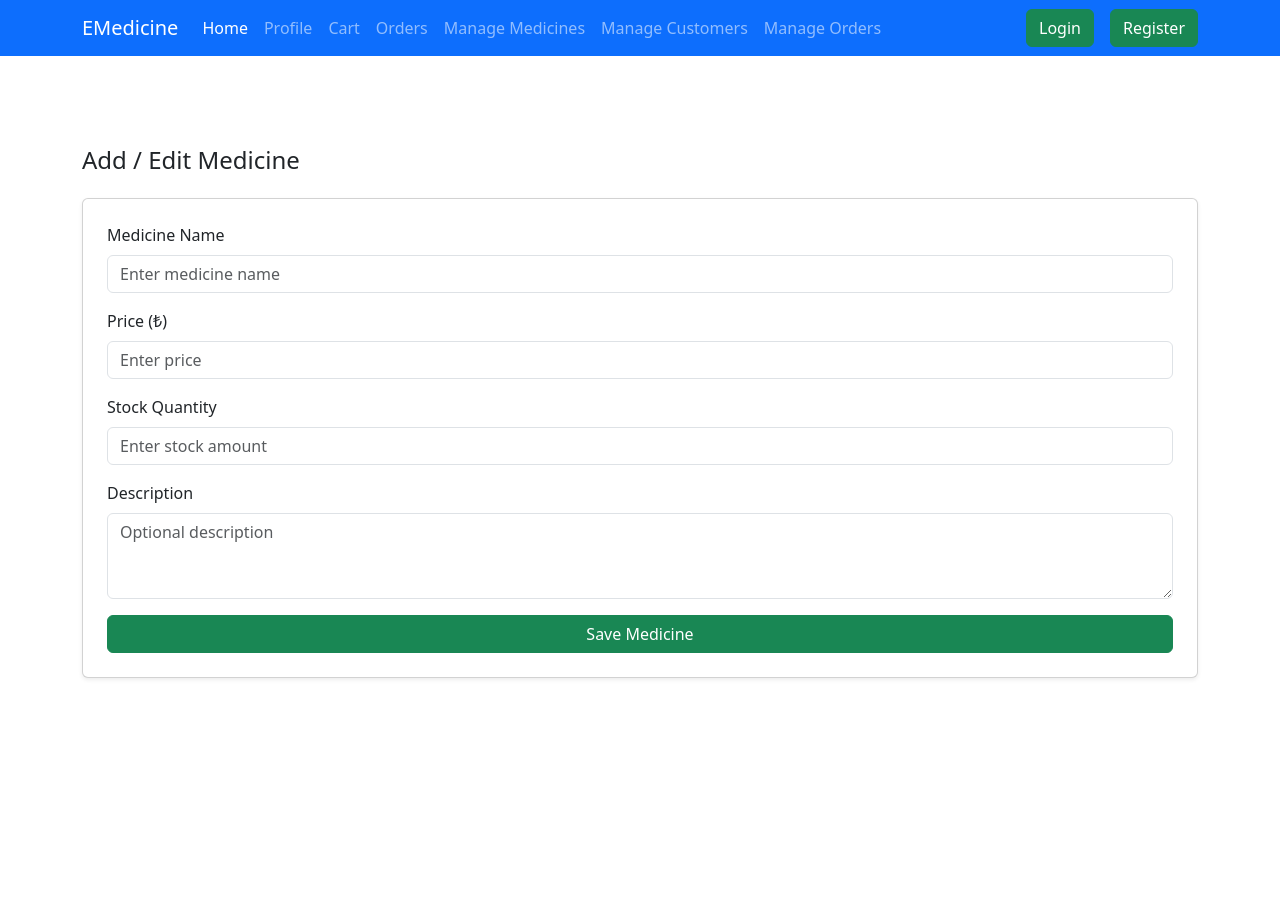
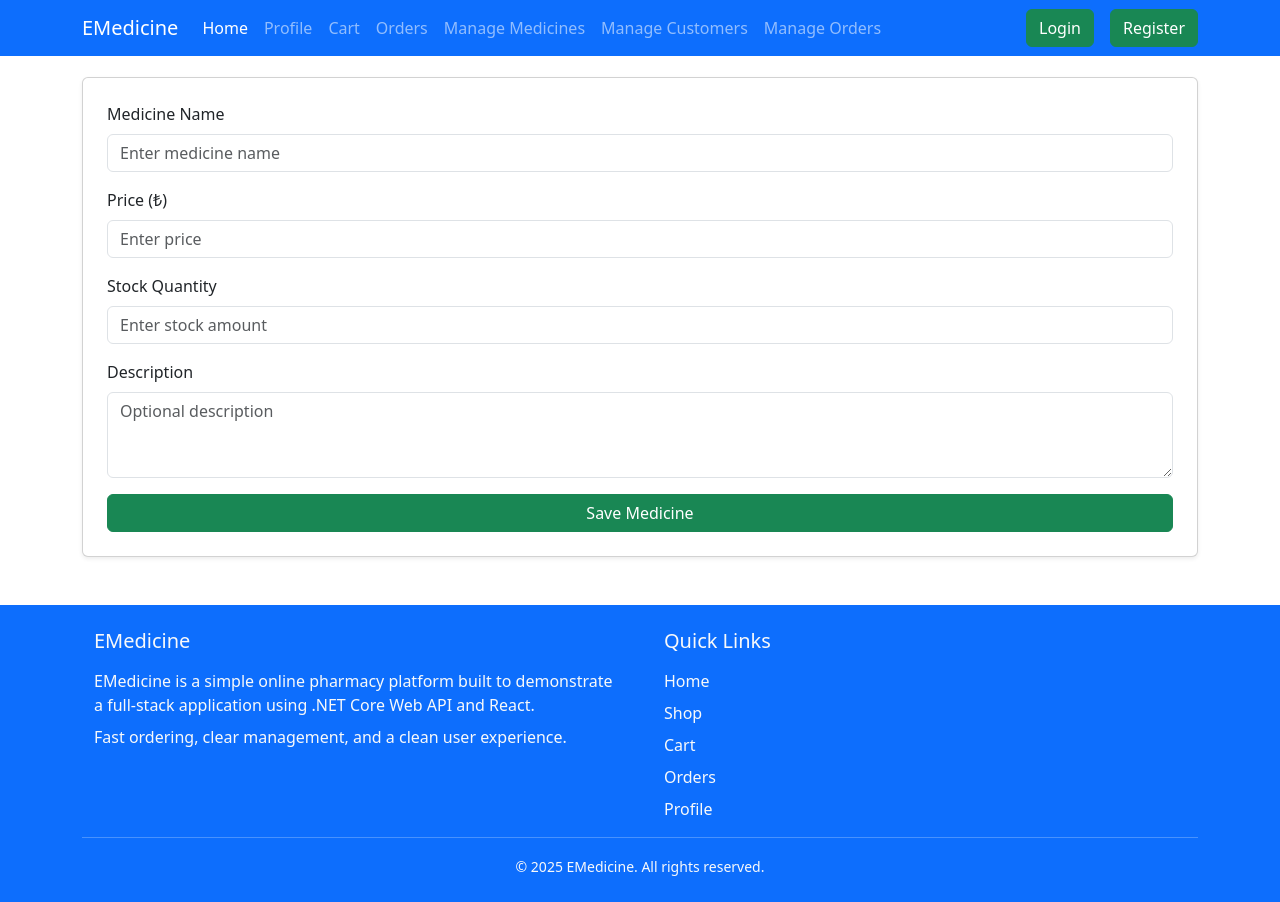
Before and after one commit to Khalid-Agha-2000/E-Medicine-Store-ASP.NET-Core-, a React (Vite) app in the folder Frontend/EMedicine-Frontend/: page /addeditmedicine in a window 1280 px wide. Before the commit the page ends 800 px from the top, so only its background shows below. Built offline with nearby package versions, Linux system fonts and the light colour scheme.

Commit message:
Added basic footer accross the site

```diff
--- /dev/null
+++ b/Frontend/EMedicine-Frontend/src/components/Footer.jsx
@@ -0,0 +1,40 @@
+export default function Footer() {
+    return (
+        <footer className="bg-primary text-light mt-5">
+            <div className="container py-4">
+                <div className="row">
+
+                    <div className="col-md-6 px-4">
+                        <h5 className="mb-3">EMedicine</h5>
+                        <p className="mb-2">
+                            EMedicine is a simple online pharmacy platform built to
+                            demonstrate a full-stack application using .NET Core Web API
+                            and React.
+                        </p>
+                        <p className="mb-0">
+                            Fast ordering, clear management, and a clean user experience.
+                        </p>
+                    </div>
+
+                    <div className="col-md-6 px-4">
+                        <h5 className="mb-3">Quick Links</h5>
+                        <p className="mb-2">Home</p>
+                        <p className="mb-2">Shop</p>
+                        <p className="mb-2">Cart</p>
+                        <p className="mb-2">Orders</p>
+                        <p className="mb-0">Profile</p>
+                    </div>
+
+                </div>
+
+                <hr className="border-light my-3" />
+
+                <div className="text-center">
+                    <small>
+                        © {new Date().getFullYear()} EMedicine. All rights reserved.
+                    </small>
+                </div>
+            </div>
+        </footer>
+    );
+}
--- a/Frontend/EMedicine-Frontend/src/components/RouterPage.jsx
+++ b/Frontend/EMedicine-Frontend/src/components/RouterPage.jsx
@@ -9,6 +9,7 @@
 import Header from './users/Header';
 import OrderDetails from './users/OrdersDetails';
 import MedicineDetails from './users/MedicineDetails';
+import Footer from './Footer';
 
 import ManageMedicines from './admin/ManageMedicines';
 import AdminOrders from './admin/AdminOrders';
@@ -38,6 +39,7 @@
                 {/* <Route path='/medicine' element={<Medicine/>}/> */}
                 <Route path='/addeditmedicine' element={<AddEditMedicine/>}/>
             </Routes>
+            <Footer/>
         </Router>
     );
 }
```
